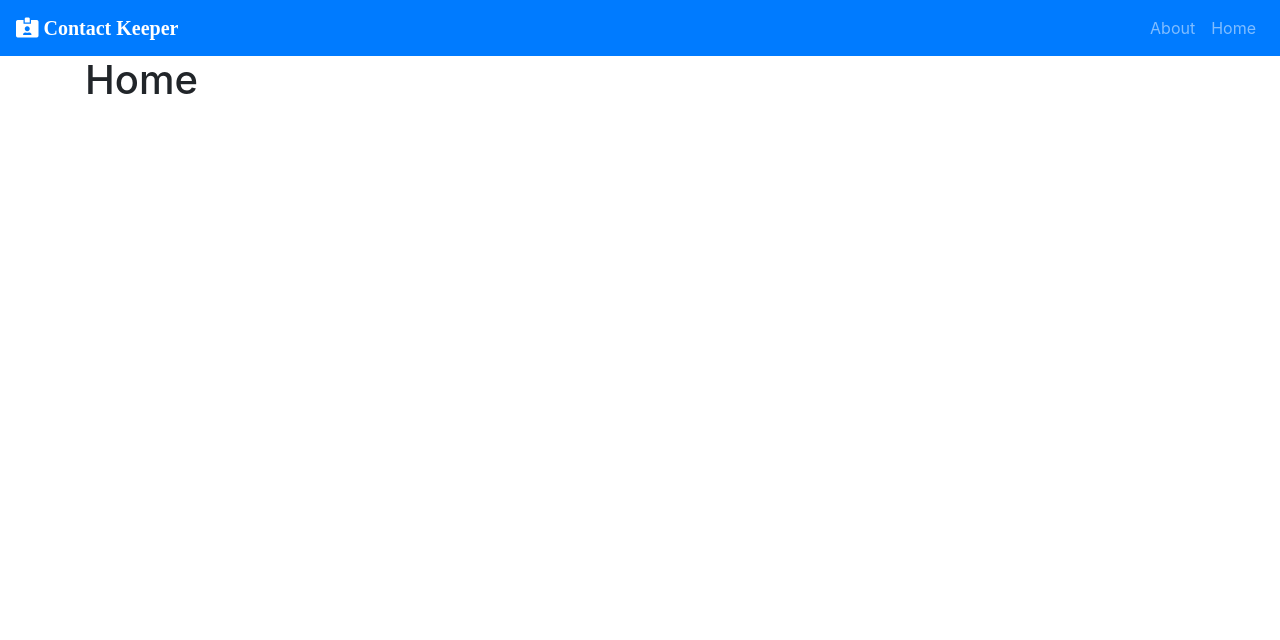
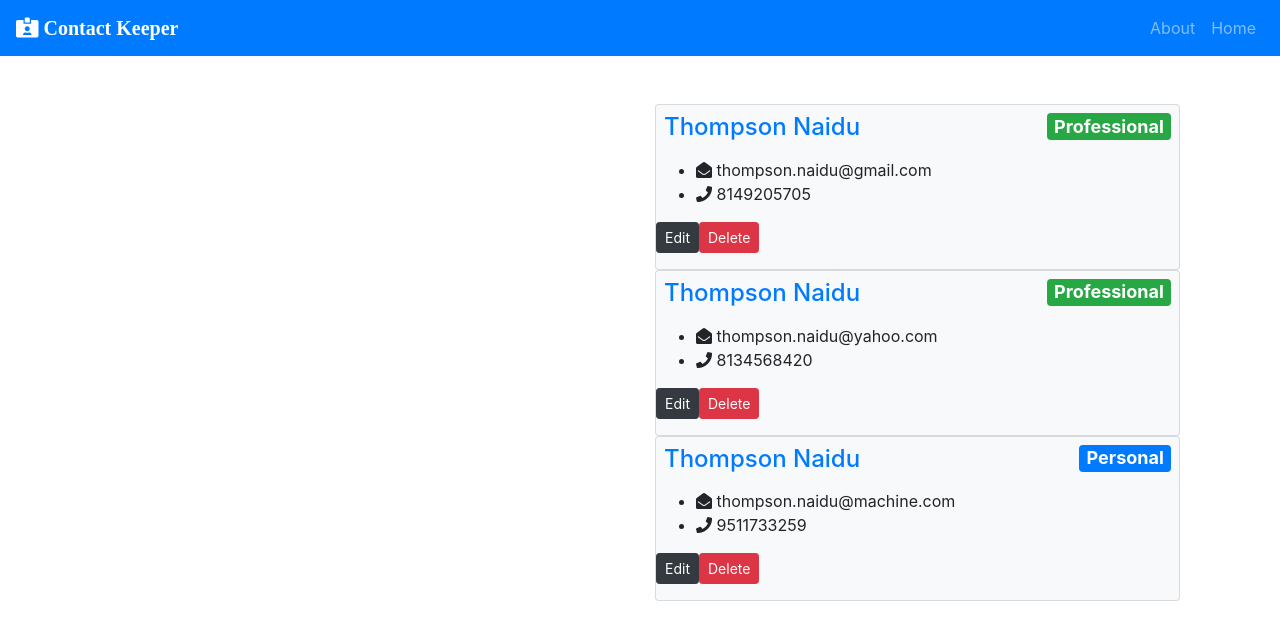
Before and after one commit to thompsonnaidu/contact-keeper, a React (Create React App) app in the folder client/: page / in a window 1280 px wide. Shown: the top 640 px of the page. Built offline with nearby package versions, Linux system fonts and the light colour scheme; the HTML template or start-up script is replaced by a standard one.

Commit message:
Add Contact and ContactItem component and implementing context API

```diff
--- a/client/public/index.html
+++ b/client/public/index.html
@@ -15,7 +15,7 @@
     <link rel="stylesheet" href="https://cdnjs.cloudflare.com/ajax/libs/font-awesome/5.11.2/css/all.css">
     <link rel="stylesheet" href="https://maxcdn.bootstrapcdn.com/bootstrap/4.4.1/css/bootstrap.min.css">
 
-    <title>React App</title>
+    <title>Contact Keeper -By Thompson Naidu</title>
   </head>
   <body>
     <noscript>You need to enable JavaScript to run this app.</noscript>
--- a/client/src/App.js
+++ b/client/src/App.js
@@ -1,15 +1,17 @@
 import React,{Fragment} from 'react';
 import {BrowserRouter as Router ,Route, Switch} from 'react-router-dom';
+import ContactState from './context/contacts/ContactState';
 import Home from './components/pages/Home';
 import About from './components/pages/About';
 import './App.css';
 import Navbar from './components/layouts/Navbar'
 const App=( )=> {
   return (
+    <ContactState>
       <Router>
         <Fragment>
           <Navbar/>
-      <div className="container">
+          <div className="container pt-5">
             <Switch>
               <Route exact path="/" component={Home}/>
               <Route exact path="/about" component={About}/>
@@ -17,6 +19,7 @@ const App=( )=> {
           </div>
         </Fragment>
       </Router>
+    </ContactState>
   );
 }
 
--- /dev/null
+++ b/client/src/components/contacts/ContactItem.js
@@ -0,0 +1,38 @@
+import React from 'react'
+
+const ContactItem = ({contact}) => {
+    const { id ,name,email,phone,type}=contact;
+    return (
+        <div className='card bg-light'>
+            <h4 className="text-primary text-left p-2">
+                {name}{' '}
+                <span style={{ float : 'right'}} className={'badge ' + ( type === 'professional' ? 'badge-success':'badge-primary')}>
+
+                    {type.charAt(0).toUpperCase() + type.slice(1)}
+                </span>
+            </h4>
+
+            <ul>
+                {email && (
+                    <li>
+                        <i className="fas fa-envelope-open"></i> {email}
+                    </li>
+                )}
+                {phone && (
+                    <li>
+                        <i className="fas fa-phone"></i> {phone}
+                    </li>
+                )}
+
+            </ul>
+
+            <p>
+                <button className="btn btn-dark btn-sm">Edit</button>
+                <button className="btn btn-danger btn-sm">Delete</button>
+            </p>
+
+        </div>
+    )
+}
+
+export default ContactItem
--- /dev/null
+++ b/client/src/components/contacts/Contacts.js
@@ -0,0 +1,20 @@
+import React,{useContext,Fragment} from 'react'
+import ContactContext from '../../context/contacts/contactContext';
+import ContactItem from './ContactItem'
+const Contacts = () => {
+    const contactContext=useContext(ContactContext);
+
+    const {contacts}=contactContext;
+
+    return (
+        <Fragment>
+            {
+                contacts.map(contact=>(
+                    <ContactItem key={contact.id} contact={contact}/>
+                ))
+            }
+        </Fragment>
+    )
+}
+
+export default Contacts
--- a/client/src/components/pages/Home.js
+++ b/client/src/components/pages/Home.js
@@ -1,10 +1,19 @@
 import React from 'react'
+import Contacts from '../contacts/Contacts'
 
 const Home = () => {
     return (
-        <div>
-            <h1>Home</h1>
+        <div className="container">
+            <div className="row">
+                <div className="col-xs-12 col-sm-6">
+                    {/* This will be the contact form */}
+                </div>
+                <div className="col-xs-12 col-sm-6">
+                    <Contacts/>
+                </div>
+            </div>
         </div>
+
     )
 }
 
--- /dev/null
+++ b/client/src/context/contacts/ContactState.js
@@ -0,0 +1,66 @@
+import React,{useReducer} from 'react';
+import uuid from 'uuid';
+import contactContext from './contactContext';
+import contactReducer from './contactReducer';
+import {
+    ADD_CONTACT,
+    DELETE_CONTACT,
+    SET_ALERT,
+    CLEAR_CURRENT,
+    FILTER_CONTACTS,
+    CLEAR_FILTER,
+    UPDATE_CONTACT
+} from '../types';
+
+
+const ContactState= props =>{
+
+    const initalState = {
+        contacts:[
+            {
+                id:1,
+                name:'Thompson Naidu',
+                email:'thompson.naidu@gmail.com',
+                phone:'8149205705',
+                type:'professional'
+            },
+            {
+                id:1,
+                name:'Thompson Naidu',
+                email:'thompson.naidu@yahoo.com',
+                phone:'8134568420',
+                type:'professional'
+            },
+            {
+                id:1,
+                name:'Thompson Naidu',
+                email:'thompson.naidu@machine.com',
+                phone:'9511733259',
+                type:'personal'
+            }
+        ]
+    };
+
+    const [state, dispatch] = useReducer(contactReducer,initalState);
+
+    // Add contact
+
+    // Delete Contact
+
+    // Set Current Contact
+
+    // Clear Current Contact
+
+    // Update Current Contact
+
+    // Filter Current Contact
+
+    // Clear Filter
+
+    return (<contactContext.Provider value={{contacts:state.contacts}}>
+        {props.children}
+    </contactContext.Provider>)
+
+}
+
+export default ContactState;
--- /dev/null
+++ b/client/src/context/contacts/contactContext.js
@@ -0,0 +1,5 @@
+import {createContext} from 'react';
+
+const contactContext= createContext();
+
+export default contactContext;
--- /dev/null
+++ b/client/src/context/types.js
@@ -0,0 +1,20 @@
+export const GET_CONTACTS = 'GET_CONTACTS';
+export const ADD_CONTACT = 'ADD_CONTACT';
+export const DELETE_CONTACT = 'DELETE_CONTACT';
+export const SET_CURRENT = 'SET_CURRENT';
+export const CLEAR_CURRENT = 'CLEAR_CURRENT';
+export const UPDATE_CONTACT = 'UPDATE_CONTACT';
+export const FILTER_CONTACTS = 'FILTER_CONTACTS';
+export const CLEAR_CONTACTS = 'CLEAR_CONTACTS';
+export const CLEAR_FILTER = 'CLEAR_FILTER';
+export const CONTACT_ERROR = 'CONTACT_ERROR';
+export const SET_ALERT = 'SET_ALERT';
+export const REMOVE_ALERT = 'REMOVE_ALERT';
+export const REGISTER_SUCCESS = 'REGISTER_SUCCESS';
+export const REGISTER_FAIL = 'REGISTER_FAIL';
+export const USER_LOADED = 'USER_LOADED';
+export const AUTH_ERROR = 'AUTH_ERROR';
+export const LOGIN_SUCCESS = 'LOGIN_SUCCESS';
+export const LOGIN_FAIL = 'LOGIN_FAIL';
+export const LOGOUT = 'LOGOUT';
+export const CLEAR_ERRORS = 'CLEAR_ERRORS';
```
Also changed, not shown: client/src/context/contacts/contactReducer.js (added). Lines whose indentation alone changed are shown as unchanged.
